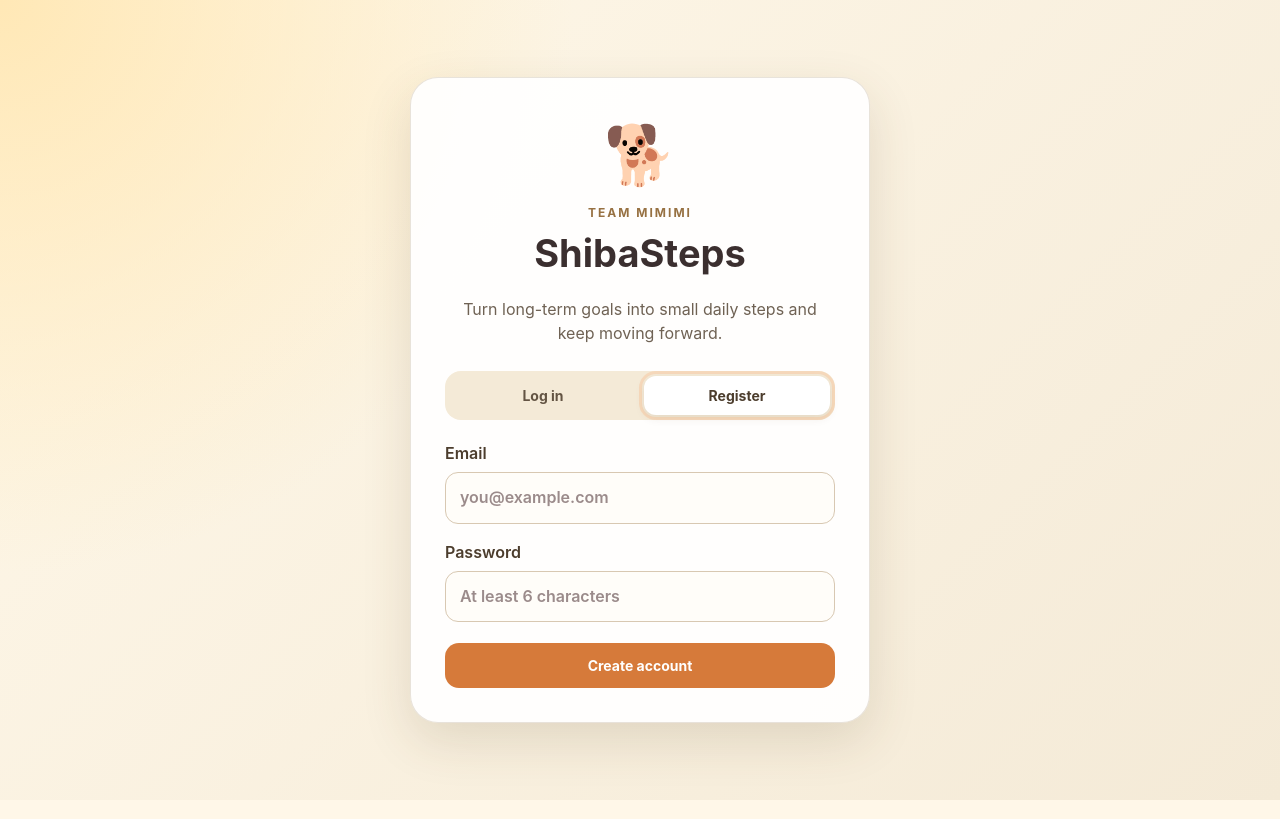
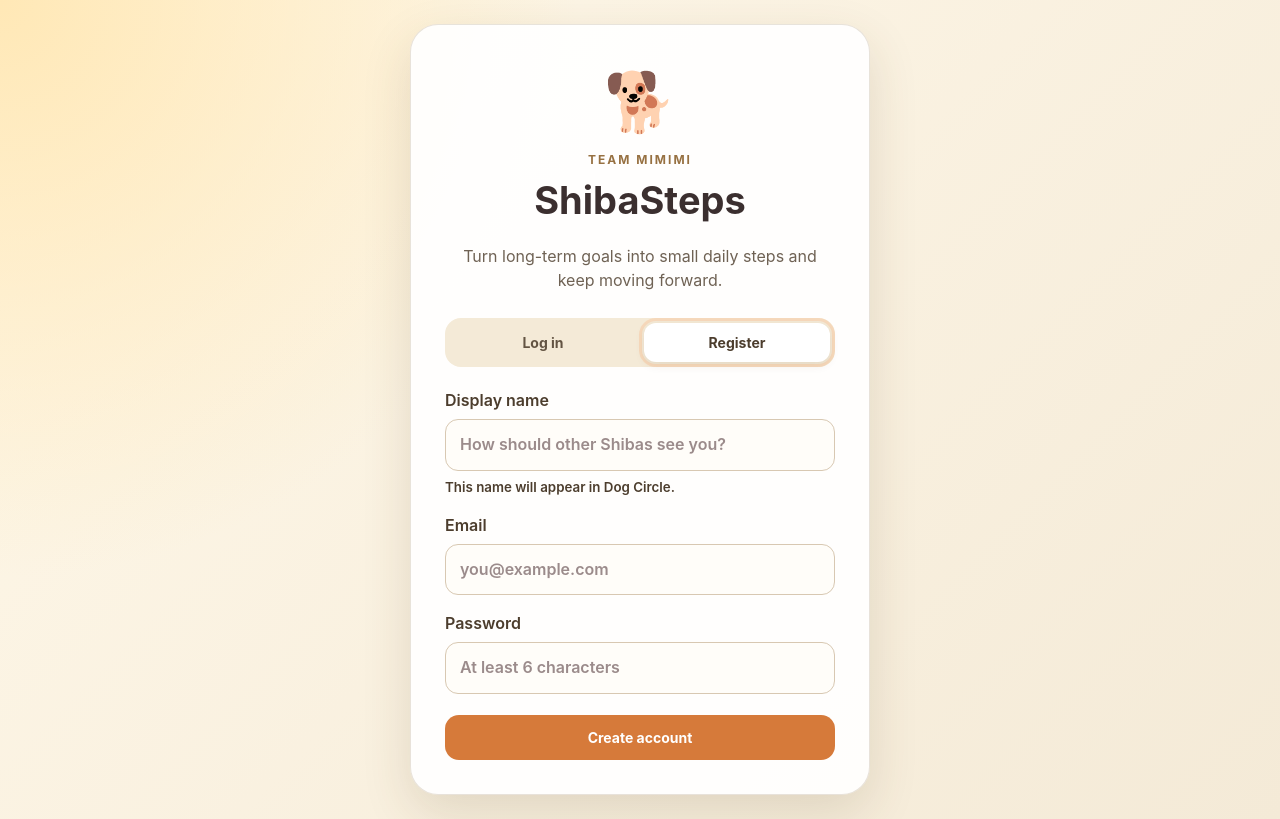
Before and after one commit to yyy3254422785-dev/mimimi-map, a React (Vite) app: page / in a window 1280 px wide. Both pictures are taken after a click on the button "Register". Built offline with nearby package versions, Linux system fonts and the light colour scheme; no server answers.

Commit message:
Collect display name during registration

```diff
--- a/src/AuthGate.jsx
+++ b/src/AuthGate.jsx
@@ -5,6 +5,8 @@ import "./AuthGate.css";
 export default function AuthGate({ children }) {
   const [session, setSession] = useState(null);
   const [loadingSession, setLoadingSession] = useState(true);
+
+  const [displayName, setDisplayName] = useState("");
 
   const [mode, setMode] = useState("login");
   const [email, setEmail] = useState("");
@@ -59,11 +61,29 @@ export default function AuthGate({ children }) {
 
     try {
       if (mode === "register") {
-        const { data, error } = await supabase.auth.signUp({
+  const trimmedDisplayName = displayName.trim();
+
+  if (trimmedDisplayName.length === 0) {
+    throw new Error(
+      "Please enter a display name.",
+    );
+  }
+
+  if (trimmedDisplayName.length > 40) {
+    throw new Error(
+      "Display name cannot exceed 40 characters.",
+    );
+  }
+
+  const { data, error } =
+    await supabase.auth.signUp({
       email: email.trim(),
       password,
       options: {
         emailRedirectTo: window.location.origin,
+        data: {
+          display_name: trimmedDisplayName,
+        },
       },
     });
 
@@ -151,18 +171,45 @@ export default function AuthGate({ children }) {
             </button>
           </div>
 
-          <form className="auth-form" onSubmit={handleSubmit}>
+         <form
+  className="auth-form"
+  onSubmit={handleSubmit}
+>
+  {mode === "register" && (
+    <label>
+      Display name
+      <input
+        type="text"
+        value={displayName}
+        onChange={(event) =>
+          setDisplayName(event.target.value)
+        }
+        placeholder="How should other Shibas see you?"
+        autoComplete="nickname"
+        minLength={1}
+        maxLength={40}
+        required
+      />
+      <small className="auth-field-hint">
+        This name will appear in Dog Circle.
+      </small>
+    </label>
+  )}
+
   <label>
     Email
     <input
       type="email"
       value={email}
-                onChange={(event) => setEmail(event.target.value)}
+      onChange={(event) =>
+        setEmail(event.target.value)
+      }
       placeholder="you@example.com"
       autoComplete="email"
       required
     />
   </label>
+
 
             <label>
               Password
```
Lines whose indentation alone changed are shown as unchanged.
